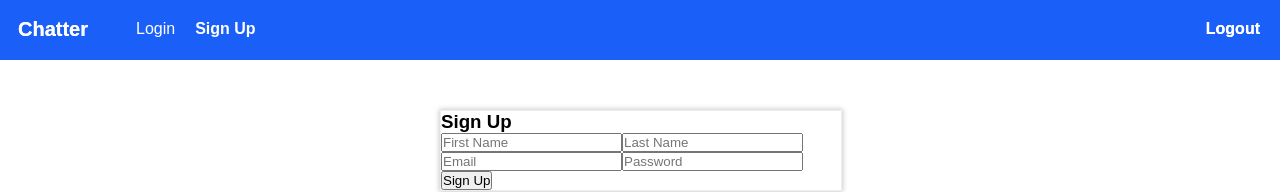
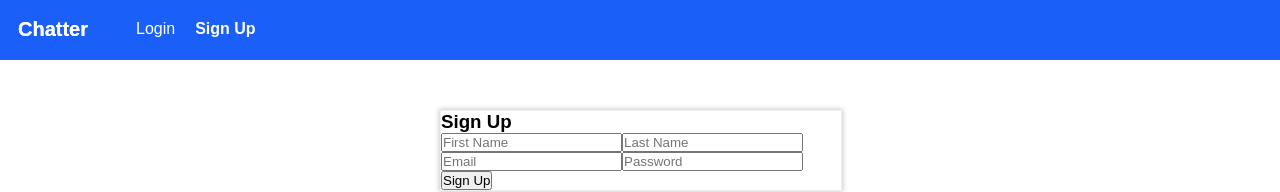
Before and after one commit to umdaniel/Chatter, a React (Create React App) app: page /signup in a window 1280 px wide. Shown: the top 192 px of the page. Built offline with nearby package versions, Linux system fonts and the light colour scheme.

Commit message:
User chat interface, online status, registration

```diff
--- a/src/components/Header/index.js
+++ b/src/components/Header/index.js
@@ -1,12 +1,14 @@
 import React from 'react'
 import { NavLink, Link } from 'react-router-dom';
-import { useSelector  } from 'react-redux';
+import { useSelector, useDispatch  } from 'react-redux';
+import { logout } from '../../actions';
 
 import './style.css'
 
 const Header = (props) => {
 
     const auth = useSelector(state => state.auth);
+    const dispatch = useDispatch();
 
     return(
         <header className= 'header'>
@@ -31,13 +33,11 @@ const Header = (props) => {
                 {
                     auth.authenticated ?
                     <li>
-                        <Link to= {'#'} onClick= {props.logout}>Logout</Link>
-                    </li> : null
+                    <Link to= {'#'} onClick= {() => {
+                        dispatch(logout())
+                    }}>Logout</Link>
+                </li> : null
                 }
-
-                <li>
-                    <Link to= {'#'} onClick= {props.logout}>Logout</Link>
-                </li>
             </ul>
         </header>
     )
```
